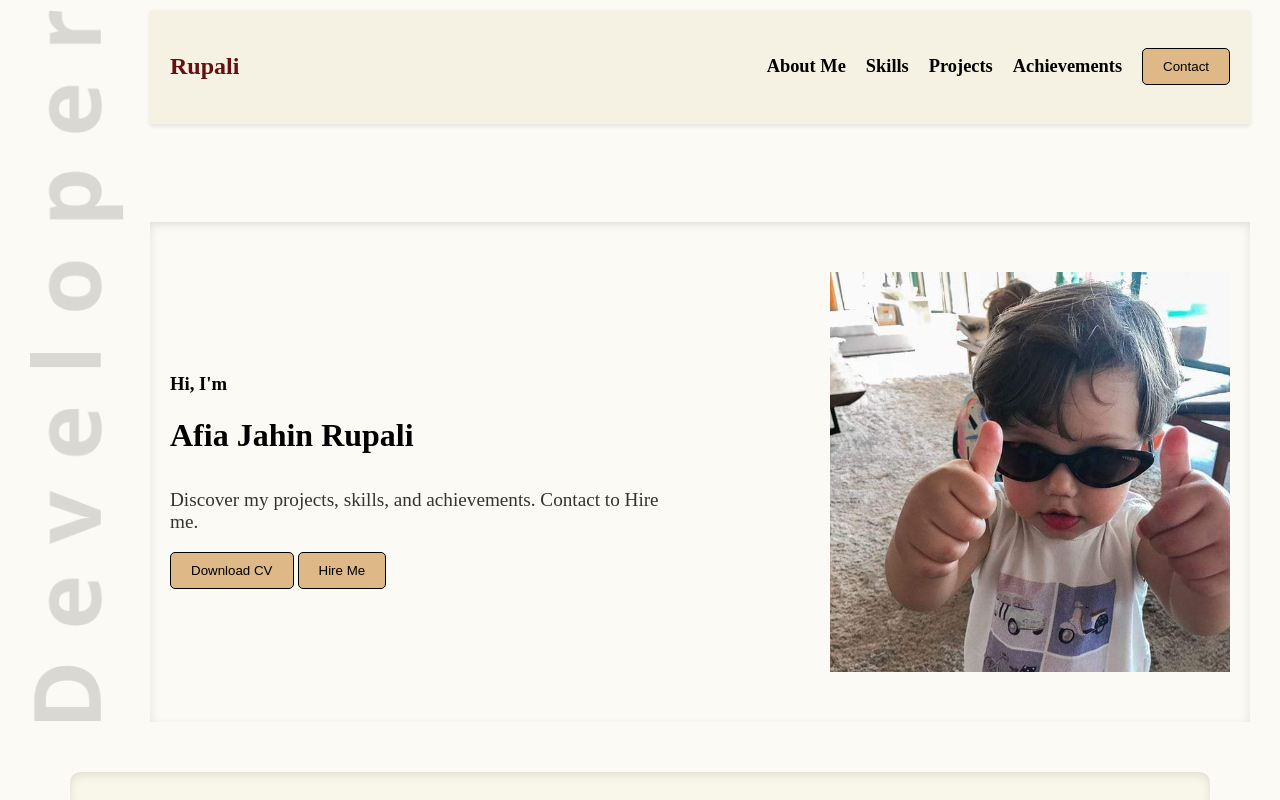
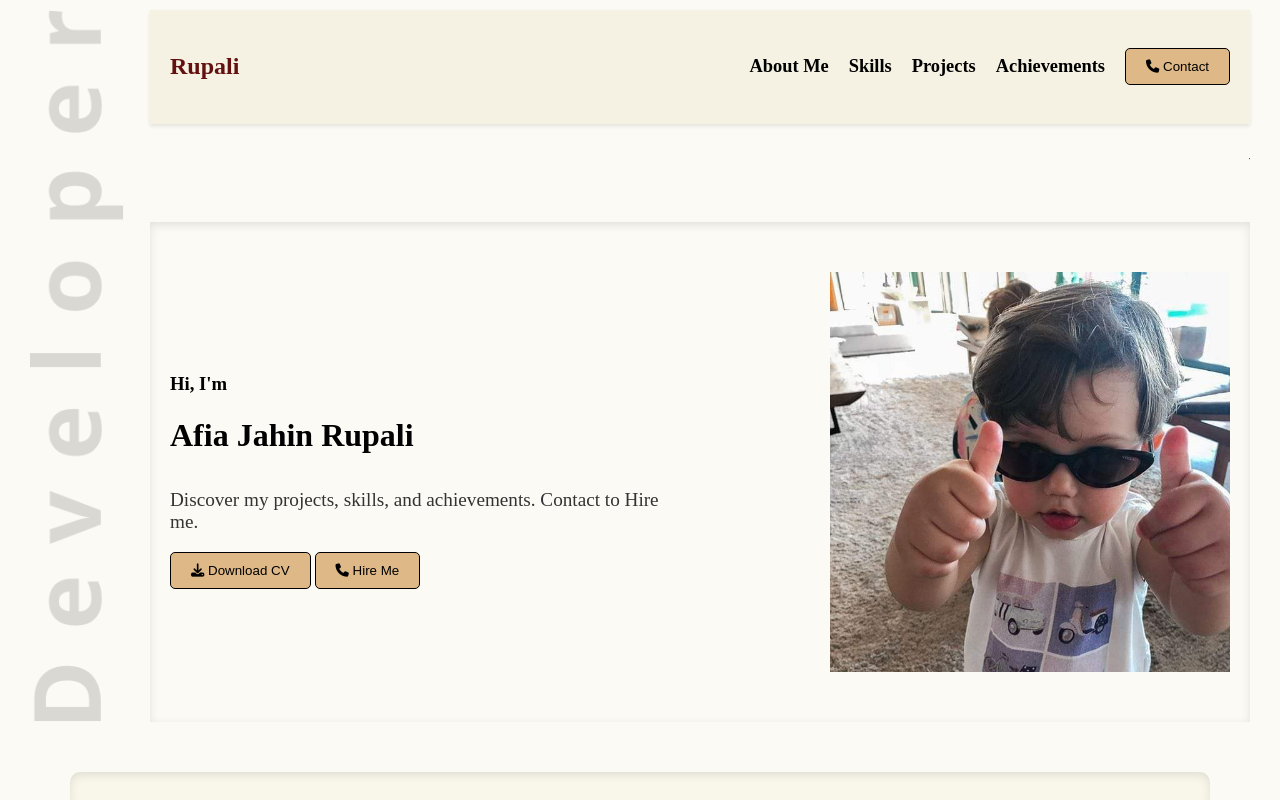
Before and after one commit to Rupali-Ilish/portfolio, a plain HTML site: page index.html in a window 1280 px wide. Shown: the top 800 px of the page. Drawn offline with Linux system fonts and the light colour scheme.

Commit message:
added icons

```diff
--- a/index.html
+++ b/index.html
@@ -5,6 +5,7 @@
     <meta name="viewport" content="width=device-width, initial-scale=1.0" />
     <title>Afia Jahin Rupali - Portfolio</title>
     <link rel="stylesheet" href="styles/index.css" />
+    <script src="https://kit.fontawesome.com/18bbaa92ce.js" crossorigin="anonymous"></script>
   </head>
   <body>
     <header class="header">
@@ -15,7 +16,7 @@
           <li><a class="anchor" href="#skills">Skills</a></li>
           <li><a class="anchor" href="#projects">Projects</a></li>
           <li><a class="anchor" href="#achievements">Achievements</a></li>
-          <li><a href="#footer"><button class="btn">Contact</button></a></li>
+          <li><a href="#footer"><button class="btn"><i class="fa-solid fa-phone"></i> Contact</button></a></li>
         </ul>
       </nav>
       <h2 style="padding: 0px 30px 0px 150px" class="heading">
@@ -30,8 +31,8 @@
           <p class="description">
             Discover my projects, skills, and achievements. Contact to Hire me.
           </p>
-          <button class="btn">Download CV</button>
-          <button class="btn">Hire Me</button>
+          <button class="btn"><i class="fa-solid fa-download"></i> Download CV</button>
+          <button class="btn"><i class="fa-solid fa-phone"></i> Hire Me</button>
         </div>
         <img
           class="profile-pic"
@@ -264,7 +265,7 @@
             </div>
           </div>
         </div>
-        <button class="btn">Download CV</button>
+        <button class="btn"><i class="fa-solid fa-download"></i> Download CV</button>
         </div>
       </section>
     </main>
```
